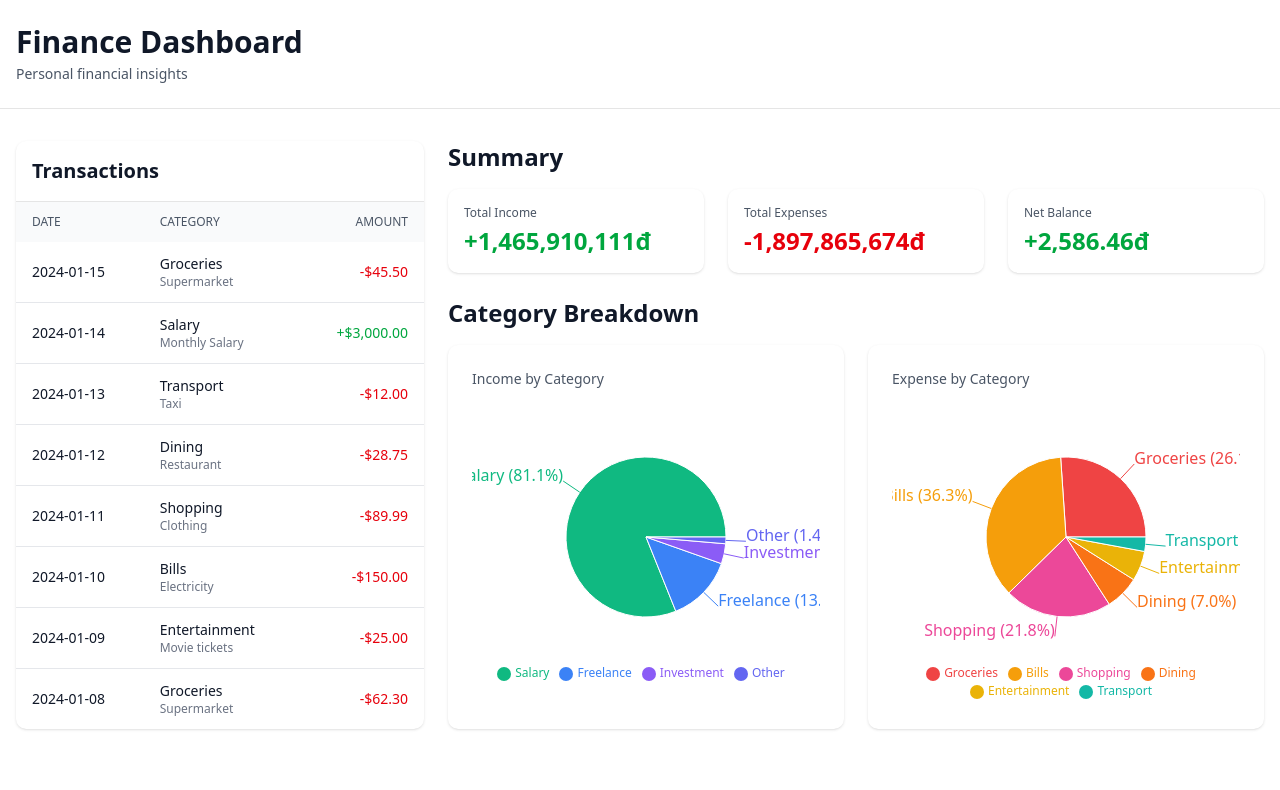
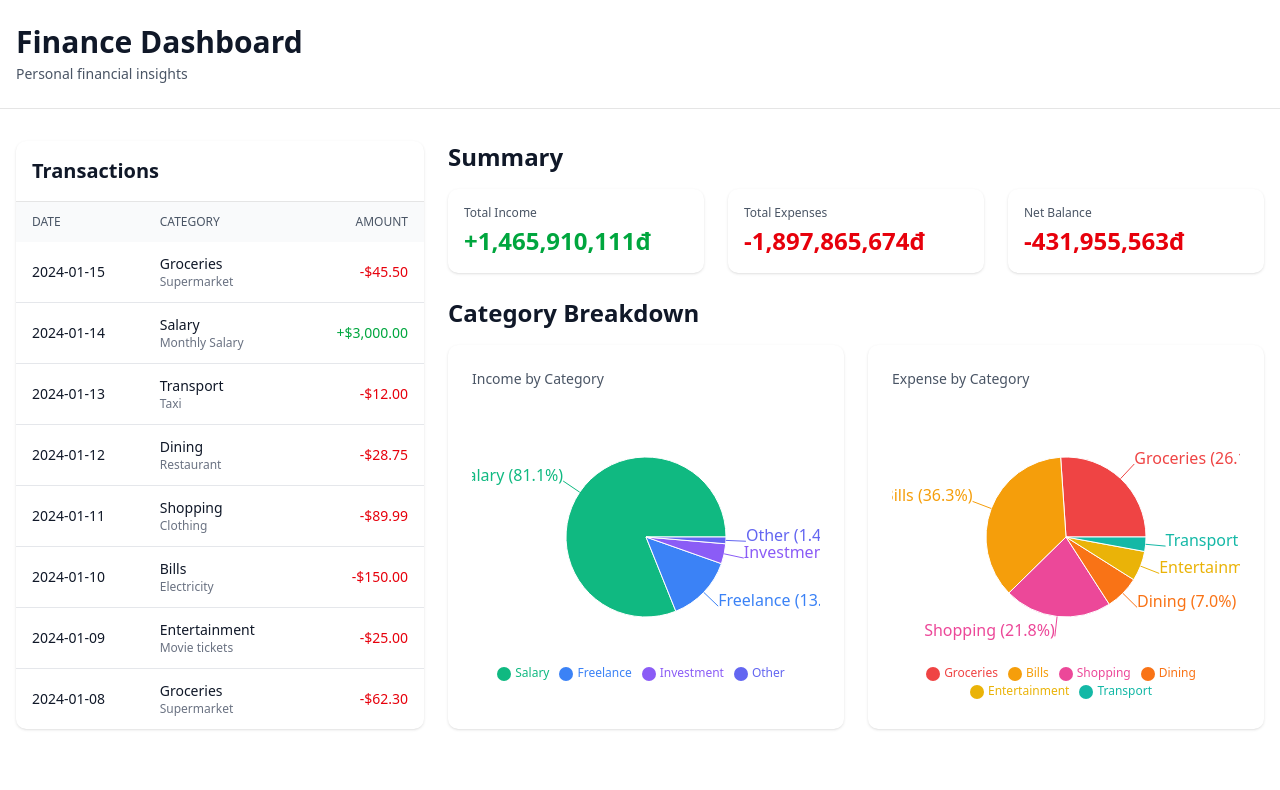
Before and after one commit to lumina293/my-website, a Next.js app: page /finance-dashboard in a window 1280 px wide. Shown: the top 790 px of the page. Built offline with nearby package versions, Linux system fonts and the light colour scheme.

Commit message:
Replace mock net balance with actual data

```diff
--- a/app/finance-dashboard/page.js
+++ b/app/finance-dashboard/page.js
@@ -97,6 +97,9 @@ function TransactionTable() {
 }
 
 function DashboardContent() {
+    let totalIncome = calculateTotalIncome(LoadTransactions())
+    let totalExpense = calculateTotalExpense(LoadTransactions())
+    let netBalance = totalIncome + totalExpense
     return (
         <div className="space-y-6">
             {/* Summary Cards Section */}
@@ -105,9 +108,9 @@ function DashboardContent() {
                     Summary
                 </h2>
                 <div className="grid grid-cols-1 md:grid-cols-3 gap-6">
-                    <SummaryCard title="Total Income" value={calculateTotalIncome(LoadTransactions())}/>
-                    <SummaryCard title="Total Expenses" value={calculateTotalExpense(LoadTransactions())}/>
-                    <SummaryCard title="Net Balance" value={2586.46}/>
+                    <SummaryCard title="Total Income" value={totalIncome}/>
+                    <SummaryCard title="Total Expenses" value={totalExpense}/>
+                    <SummaryCard title="Net Balance" value={netBalance}/>
                 </div>
             </section>
 
```
Also changed, not shown: app/finance-dashboard/process.js (line endings or trailing spaces).
